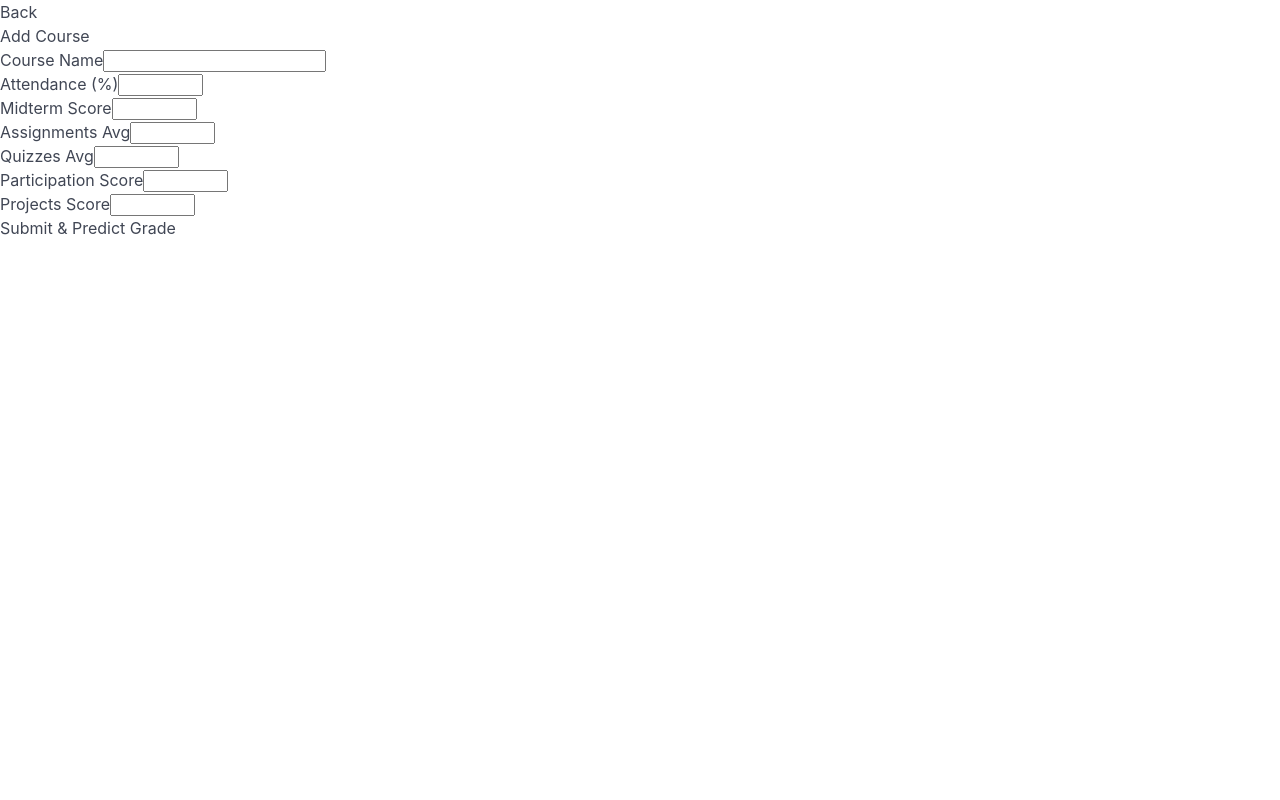
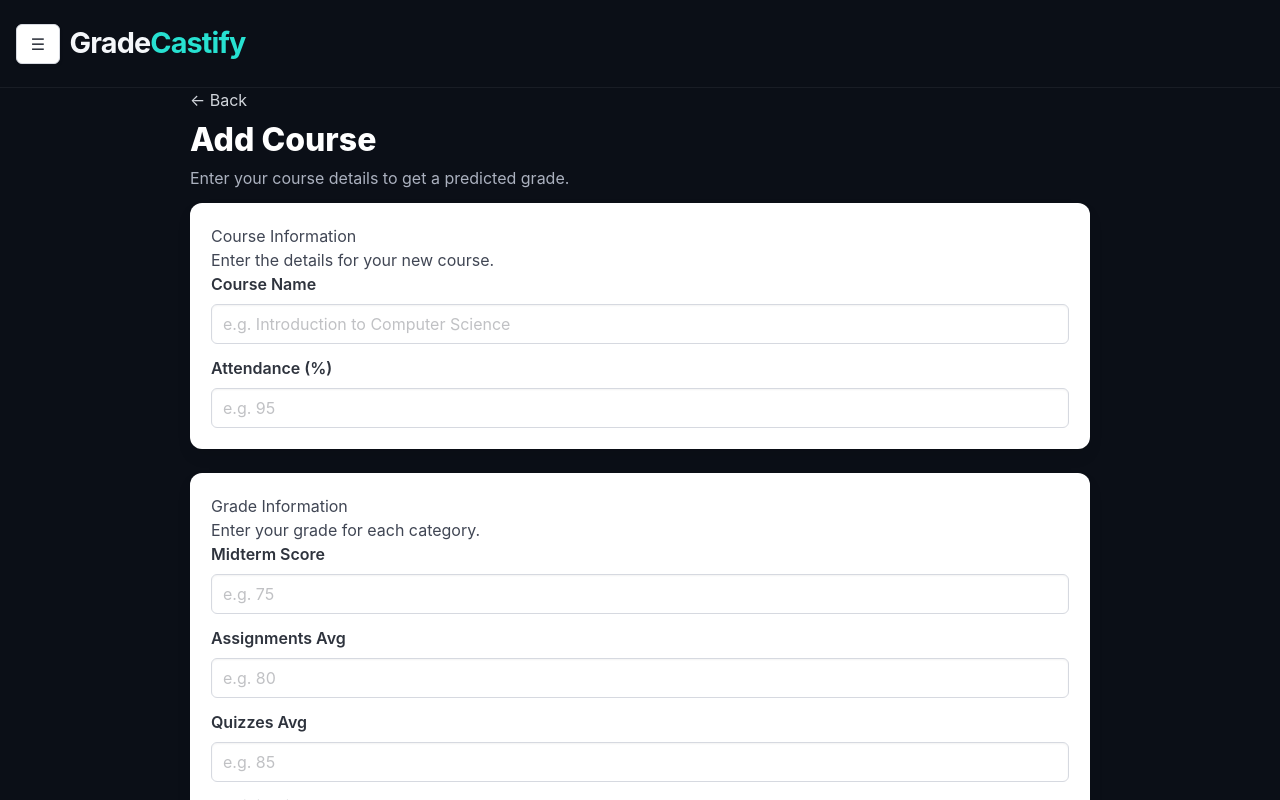
Before and after one commit to sumukh21-bit/GradeCastify, a Vue app in the folder App/: page /add-course in a window 1280 px wide. Both pictures are taken after a click on the button "Demo account". Shown: the top 800 px of the page. Built offline with nearby package versions, Linux system fonts and the light colour scheme; no server answers.

Commit message:
updated add course UI

```diff
--- a/App/src/views/AddCourse.vue
+++ b/App/src/views/AddCourse.vue
@@ -90,51 +90,166 @@ const submit = async () => {
 </script>
 
 <template>
-  <div>
-    <button type="button" @click="router.push('/')">Back</button>
-    <h1>Add Course</h1>
+  <div class="dashboard-page">
+    <header class="top-bar">
+      <div class="top-bar-inner">
+        <div class="top-left">
+          <button type="button" class="button menu-btn" @click="toggleSidebar">☰</button>
 
-    <form @submit.prevent="submit">
-      <div>
-        <label>Course Name</label>
-        <input v-model="courseName" required />
+          <div class="logo-text">
+            <span class="logo-main">Grade</span>
+            <span class="logo-accent">Castify</span>
+          </div>
+        </div>
+      </div>
+    </header>
+
+    <div class="main-area">
+      <div class="main-wrap profile-wrap">
+        <button type="button" class="back-link" @click="router.push('/')"> ← Back </button>
+
+        <section class="page-head">
+          <h1 class="title has-text-white mb-2">Add Course</h1>
+          <p class="has-text-grey-light">
+            Enter your course details to get a predicted grade.
+          </p>
+        </section>
+
+        <form class="profile-form" @submit.prevent="submit">
+          <div class="box info-card section-card">
+            <div class="section-head">
+              <h2 class="section-title">Course Information</h2>
+              <p class="section-subtitle">Enter the details for your new course.</p>
             </div>
 
-      <div>
-        <label>Attendance (%)</label>
-        <input type="number" min="0" max="100" v-model="attendance" />
+            <div class="stack-fields">
+              <div class="field">
+                <label class="label">Course Name</label>
+                <div class="control">
+                  <input
+                    class="input"
+                    type="text"
+                    v-model="courseName"
+                    placeholder="e.g. Introduction to Computer Science"
+                  />
+                </div>
               </div>
 
-      <div>
-        <label>Midterm Score</label>
-        <input type="number" min="0" max="100" v-model="midtermScore" />
+              <div class="field">
+                <label class="label">Attendance (%)</label>
+                <div class="control">
+                  <input
+                    class="input"
+                    type="number"
+                    min="0"
+                    max="100"
+                    v-model="attendance"
+                    placeholder="e.g. 95"
+                  />
+                </div>
+              </div>
             </div>
 
-      <div>
-        <label>Assignments Avg</label>
-        <input type="number" min="0" max="100" v-model="assignmentsAvg" />
+          </div>
+          <div class="box info-card section-card">
+            <div class="section-head">
+              <h2 class="section-title">Grade Information</h2>
+              <p class="section-subtitle">Enter your grade for each category.</p>
             </div>
 
+            <div class="stack-fields">
+              <div class="field">
                  <div>
-        <label>Quizzes Avg</label>
-        <input type="number" min="0" max="100" v-model="quizzesAvg" />
+                  <label class="label">Midterm Score</label>
+                  <div class="control">
+                    <input
+                      class="input"
+                      type="number"
+                      min="0"
+                      max="100"
+                      v-model="midtermScore"
+                      placeholder="e.g. 75"
+                    />
+                  </div>
+                </div>
               </div>
 
+              <div class="field">
                 <div>
-        <label>Participation Score</label>
-        <input type="number" min="0" max="100" v-model="participationScore" />
+                  <label class="label">Assignments Avg</label>
+                  <div class="control">
+                    <input
+                      class="input"
+                      type="number"
+                      min="0"
+                      max="100"
+                      v-model="assignmentsAvg"
+                      placeholder="e.g. 80"
+                    />
+                  </div>
+                </div>
               </div>
 
+              <div class="field">
                 <div>
-        <label>Projects Score</label>
-        <input type="number" min="0" max="100" v-model="projectsScore" />
+                  <label class="label">Quizzes Avg</label>
+                  <div class="control">
+                    <input
+                      class="input"
+                      type="number"
+                      min="0"
+                      max="100"
+                      v-model="quizzesAvg"
+                      placeholder="e.g. 85"
+                    />
+                  </div>
+                </div>
               </div>
 
+              <div class="field">
+                <div>
+                  <label class="label">Participation Score</label>
+                  <div class="control">
+                    <input
+                      class="input"
+                      type="number"
+                      min="0"
+                      max="100"
+                      v-model="participationScore"
+                      placeholder="e.g. 95"
+                    />
+                  </div>
+                </div>
+              </div>
+
+              <div class="field">
+                <div>
+                  <label class="label">Projects Score</label>
+                  <div class="control">
+                    <input
+                      class="input"
+                      type="number"
+                      min="0"
+                      max="100"
+                      v-model="projectsScore"
+                      placeholder="e.g. 95"
+                    />
+                  </div>
+                </div>
+              </div>
+            </div>
+            <div class="form-footer">
+              <div class="form-message">
                 <p v-if="error">{{ error }}</p>
+              </div>
 
-      <button type="submit" :disabled="loading">
+              <button class="button is-primary save-btn" type="submit" :disabled="loading">
                 {{ loading ? 'Saving...' : 'Submit & Predict Grade' }}
               </button>
+            </div>
+          </div>
         </form>
       </div>
+    </div>
+  </div>
 </template>
```
Lines whose indentation alone changed are shown as unchanged.
